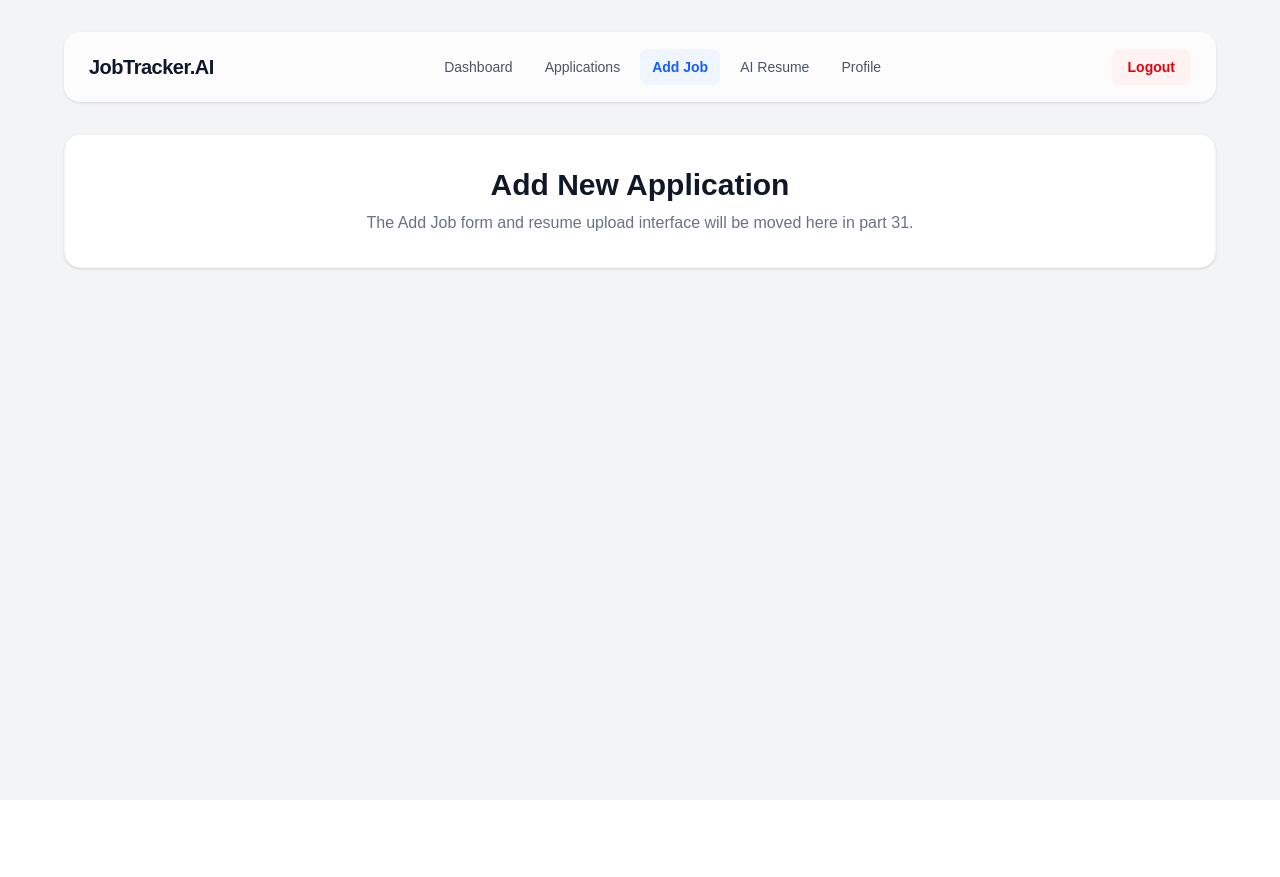
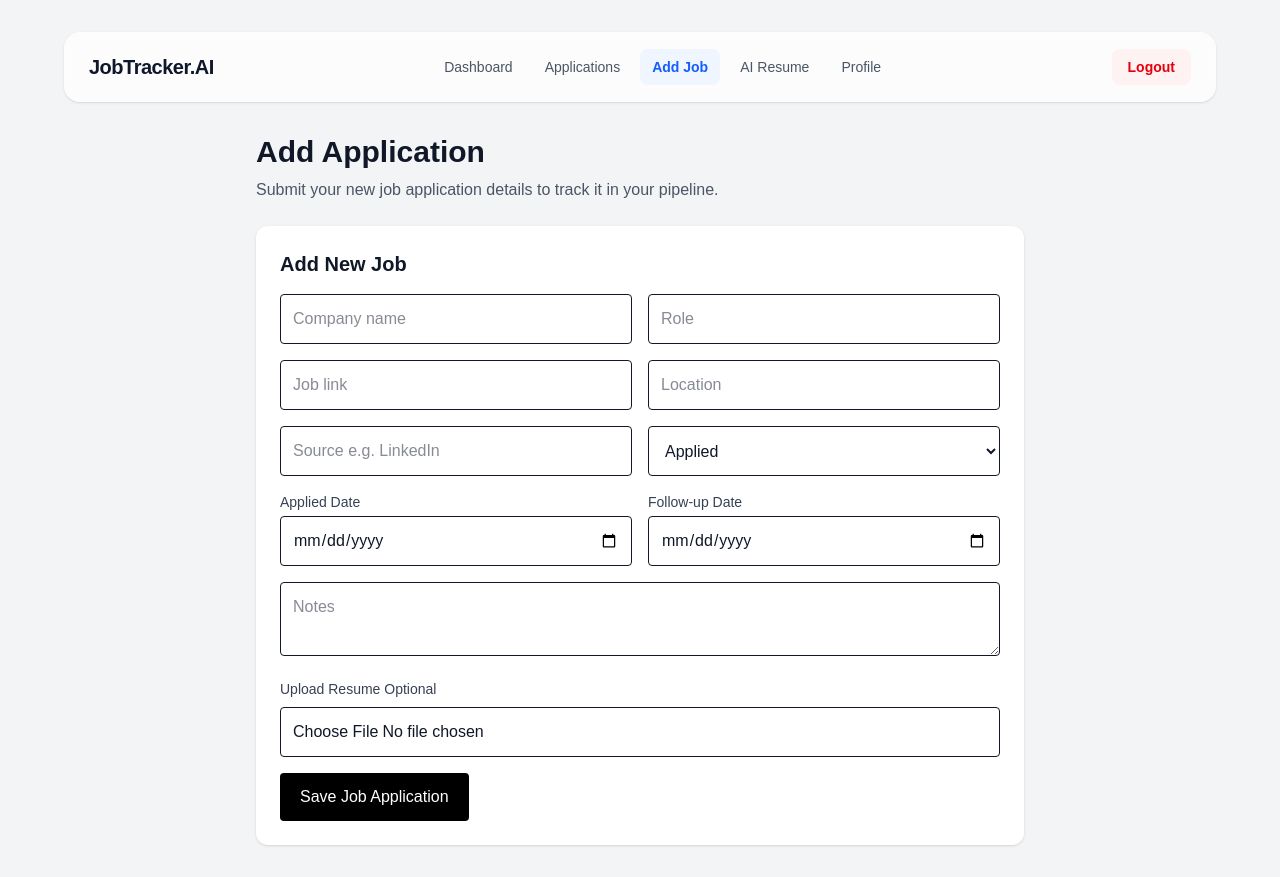
Before and after one commit to Tigin-T-om/Job-Tracker-AI, a Next.js app in the folder frontend/: page /jobs/add in a window 1280 px wide. Before the commit the page ends 800 px from the top, so only its background shows below. Built offline with nearby package versions, Linux system fonts and the light colour scheme; no server answers.

Commit message:
Modifed Add Job form

```diff
--- a/frontend/app/jobs/add/page.tsx
+++ b/frontend/app/jobs/add/page.tsx
@@ -1,3 +1,4 @@
+import AddJobForm from "@/components/AddJobForm";
 import Navbar from "@/components/Navbar";
 
 export default function AddJobPage() {
@@ -5,11 +6,13 @@ export default function AddJobPage() {
     <main className="min-h-screen bg-gray-100 px-6 py-8">
       <div className="mx-auto max-w-6xl">
         <Navbar />
-                <div className="rounded-2xl border border-gray-100 bg-white p-8 text-center shadow-sm">
-                    <h1 className="text-3xl font-bold text-gray-900">Add New Application</h1>
-                    <p className="mt-2 text-gray-500">
-                        The Add Job form and resume upload interface will be moved here in part 31.
+
+        <div className="mx-auto max-w-3xl">
+          <h1 className="text-3xl font-bold text-gray-900">Add Application</h1>
+          <p className="mt-2 text-gray-600">
+            Submit your new job application details to track it in your pipeline.
           </p>
+          <AddJobForm />
         </div>
       </div>
     </main>
--- a/frontend/components/AddJobForm.tsx
+++ b/frontend/components/AddJobForm.tsx
@@ -1,10 +1,13 @@
 "use client";
 
 import { useState } from "react";
+import { useRouter } from "next/navigation";
+
 import { API_BASE_URL } from "@/lib/api";
 import { getToken } from "@/lib/auth";
 
 export default function AddJobForm() {
+  const router = useRouter();
   const [resumeFile, setResumeFile] = useState<File | null>(null);
 
   const [formData, setFormData] = useState({
@@ -87,7 +90,7 @@ export default function AddJobForm() {
 
     setResumeFile(null);
 
-    window.location.reload();
+    router.push("/jobs");
   }
 
   function handleChange(
```
Lines whose indentation alone changed are shown as unchanged.
